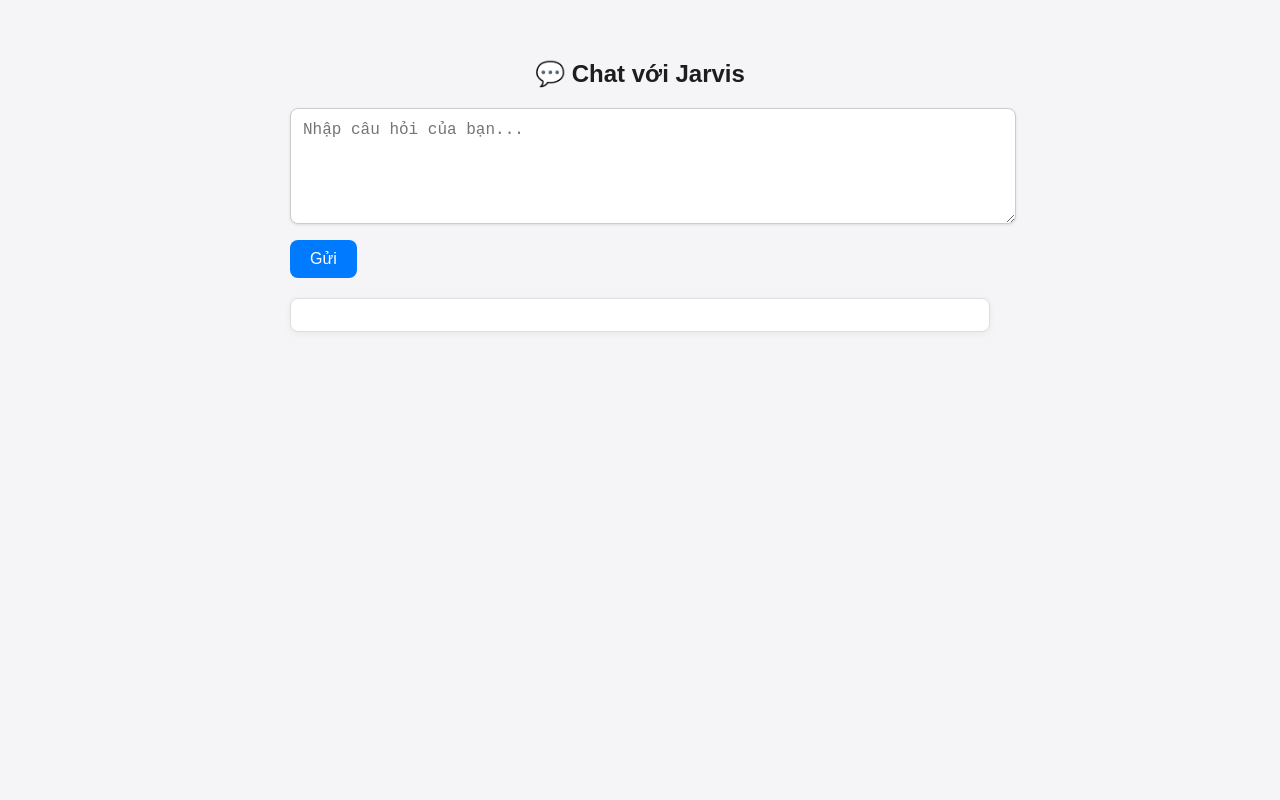
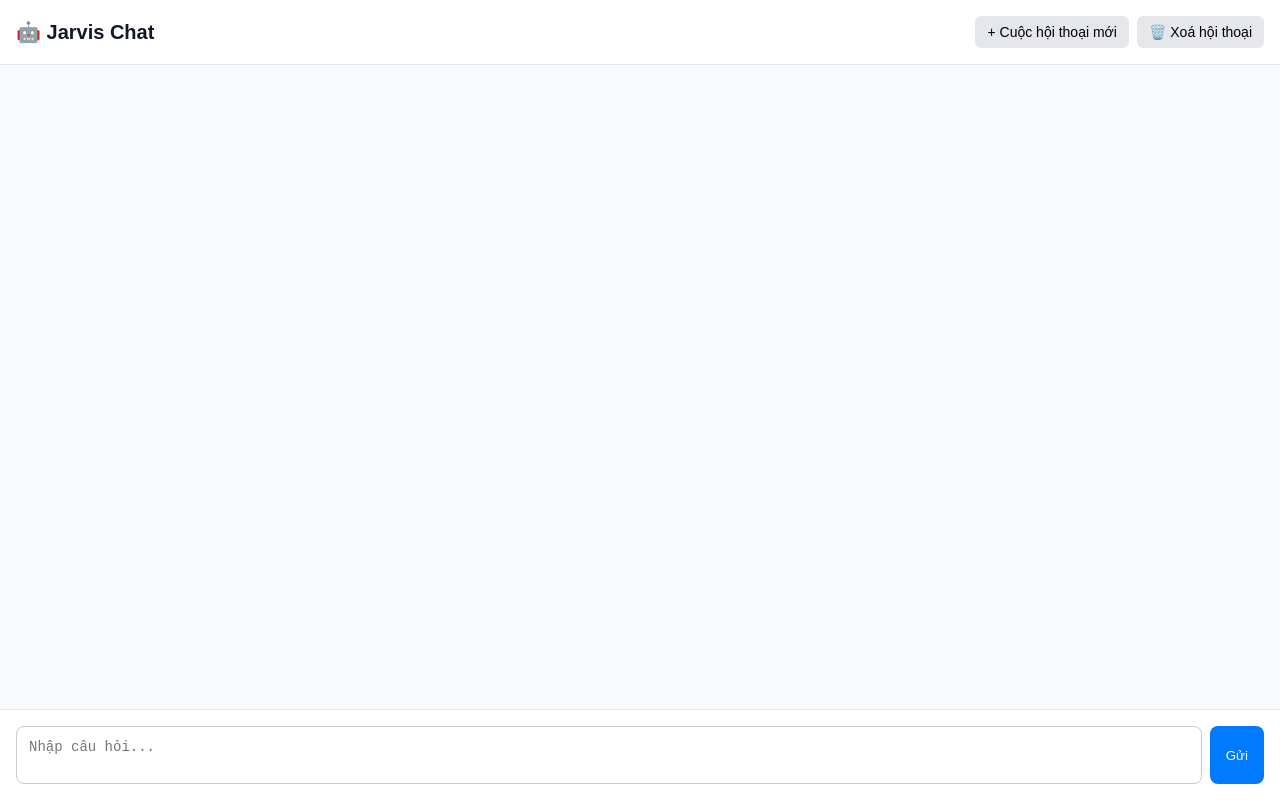
Before and after one commit to quyhai383/chataiquyhai, a plain HTML site: page index.html in a window 1280 px wide. Drawn offline with Linux system fonts and the light colour scheme.

Commit message:
Update index.html

```diff
--- a/index.html
+++ b/index.html
@@ -2,70 +2,176 @@
 <html lang="vi">
 <head>
   <meta charset="UTF-8">
-  <title>Chat với Jarviss</title>
+  <title>Chat với Jarvis</title>
   <style>
     body {
       font-family: Arial, sans-serif;
-      background-color: #f5f5f7;
-      color: #111;
-      padding: 40px;
-      max-width: 700px;
-      margin: auto;
+      background-color: #f9fafb;
+      margin: 0;
+      padding: 0;
+      display: flex;
+      flex-direction: column;
+      height: 100vh;
     }
 
-    h2 {
-      text-align: center;
-      font-weight: 600;
-      color: #1d1d1f;
+    header {
+      background-color: #ffffff;
+      border-bottom: 1px solid #e5e7eb;
+      padding: 16px;
+      display: flex;
+      justify-content: space-between;
+      align-items: center;
+    }
+
+    header h1 {
+      font-size: 20px;
+      margin: 0;
+      color: #111827;
+    }
+
+    .header-buttons {
+      display: flex;
+      gap: 8px;
+    }
+
+    .header-buttons button {
+      padding: 8px 12px;
+      font-size: 14px;
+      border: none;
+      border-radius: 6px;
+      cursor: pointer;
+      background-color: #e5e7eb;
+      transition: background-color 0.2s;
+    }
+
+    .header-buttons button:hover {
+      background-color: #d1d5db;
+    }
+
+    #chat-container {
+      flex: 1;
+      padding: 20px;
+      overflow-y: auto;
+      display: flex;
+      flex-direction: column;
+      gap: 12px;
+    }
+
+    .message {
+      max-width: 90%;
+      padding: 12px 16px;
+      border-radius: 12px;
+      font-size: 15px;
+      line-height: 1.5;
+      white-space: pre-wrap;
+    }
+
+    .user {
+      align-self: flex-end;
+      background-color: #007aff;
+      color: #fff;
+      border-bottom-right-radius: 0;
+    }
+
+    .ai {
+      align-self: flex-start;
+      background-color: #e5e7eb;
+      color: #111827;
+      border-bottom-left-radius: 0;
+    }
+
+    #input-area {
+      display: flex;
+      gap: 8px;
+      padding: 16px;
+      border-top: 1px solid #e5e7eb;
+      background-color: #ffffff;
     }
 
     textarea {
-      width: 100%;
+      flex: 1;
       padding: 12px;
+      border: 1px solid #ccc;
       border-radius: 8px;
-      border: 1px solid #ccc;
-      font-size: 16px;
-      box-shadow: 0 1px 3px rgba(0,0,0,0.1);
-      resize: vertical;
-      background-color: #fff;
+      resize: none;
+      font-size: 14px;
     }
 
-    button {
-      margin-top: 12px;
-      padding: 10px 20px;
-      font-size: 16px;
+    button.send {
+      background-color: #007aff;
       border: none;
+      color: white;
+      padding: 12px 16px;
       border-radius: 8px;
-      background-color: #007aff;
-      color: white;
       cursor: pointer;
       transition: background-color 0.2s ease;
     }
 
-    button:hover {
+    button.send:hover {
       background-color: #005ecb;
-    }
-
-    #output {
-      margin-top: 20px;
-      padding: 16px;
-      background: #ffffff;
-      border-radius: 8px;
-      box-shadow: 0 2px 8px rgba(0,0,0,0.05);
-      border: 1px solid #ddd;
-      white-space: pre-wrap;
     }
   </style>
 </head>
 <body>
-  <h2>💬 Chat với Jarvis</h2>
-  <textarea id="input" placeholder="Nhập câu hỏi của bạn..." rows="5"></textarea><br>
-  <button onclick="sendGPT()">Gửi</button>
-  <div id="output"></div>
+  <header>
+    <h1>🤖 Jarvis Chat</h1>
+    <div class="header-buttons">
+      <button onclick="newChat()">+ Cuộc hội thoại mới</button>
+      <button onclick="deleteCurrentChat()">🗑️ Xoá hội thoại</button>
+    </div>
+  </header>
+
+  <div id="chat-container"></div>
+
+  <div id="input-area">
+    <textarea id="input" rows="2" placeholder="Nhập câu hỏi..."></textarea>
+    <button class="send" onclick="sendGPT()">Gửi</button>
+  </div>
 
   <script>
+    const chatContainer = document.getElementById("chat-container");
+    const inputEl = document.getElementById("input");
+
+    let currentChatId = localStorage.getItem("currentChatId") || createNewChat();
+
+    function createNewChat() {
+      const id = "chat_" + Date.now();
+      localStorage.setItem("currentChatId", id);
+      localStorage.setItem(id, JSON.stringify([]));
+      clearChatUI();
+      return id;
+    }
+
+    function clearChatUI() {
+      chatContainer.innerHTML = "";
+    }
+
+    function appendMessage(role, content) {
+      const msg = document.createElement("div");
+      msg.className = `message ${role}`;
+      msg.innerText = content;
+      chatContainer.appendChild(msg);
+      chatContainer.scrollTop = chatContainer.scrollHeight;
+    }
+
+    function saveToCurrentChat(role, content) {
+      const history = JSON.parse(localStorage.getItem(currentChatId)) || [];
+      history.push({ role, content });
+      localStorage.setItem(currentChatId, JSON.stringify(history));
+    }
+
+    function restoreChat() {
+      const history = JSON.parse(localStorage.getItem(currentChatId)) || [];
+      history.forEach(item => appendMessage(item.role, item.content));
+    }
+
     async function sendGPT() {
-      const message = document.getElementById("input").value;
+      const message = inputEl.value.trim();
+      if (!message) return;
+
+      appendMessage("user", message);
+      saveToCurrentChat("user", message);
+      inputEl.value = "";
 
       const response = await fetch("https://eoczrwy64u7ppvj.m.pipedream.net", {
         method: "POST",
@@ -74,8 +180,24 @@
       });
 
       const result = await response.json();
-      document.getElementById("output").innerText = result.data.ai_response;
+      const reply = result.data.ai_response || "❗ Không có phản hồi từ AI.";
+      appendMessage("ai", reply);
+      saveToCurrentChat("ai", reply);
     }
+
+    function newChat() {
+      currentChatId = createNewChat();
+    }
+
+    function deleteCurrentChat() {
+      if (confirm("Bạn có chắc chắn muốn xoá cuộc hội thoại này?")) {
+        localStorage.removeItem(currentChatId);
+        currentChatId = createNewChat();
+      }
+    }
+
+    // Khởi động
+    restoreChat();
   </script>
 </body>
 </html>
```
